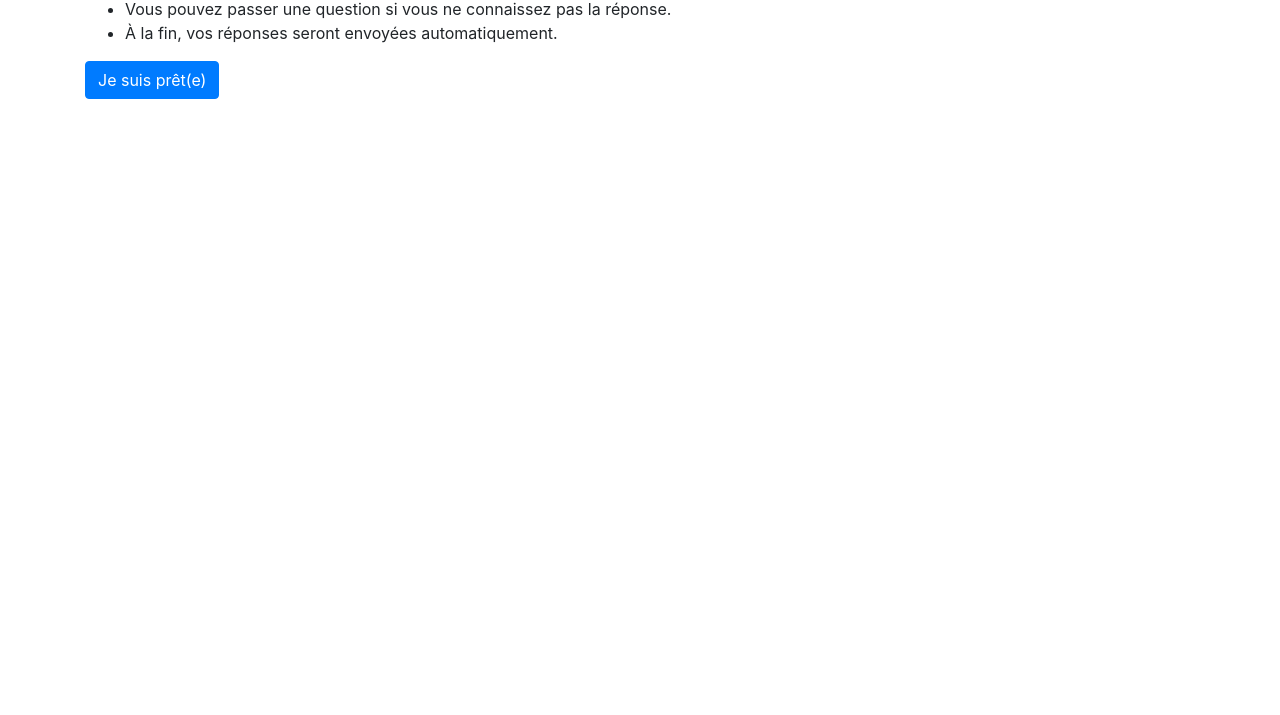
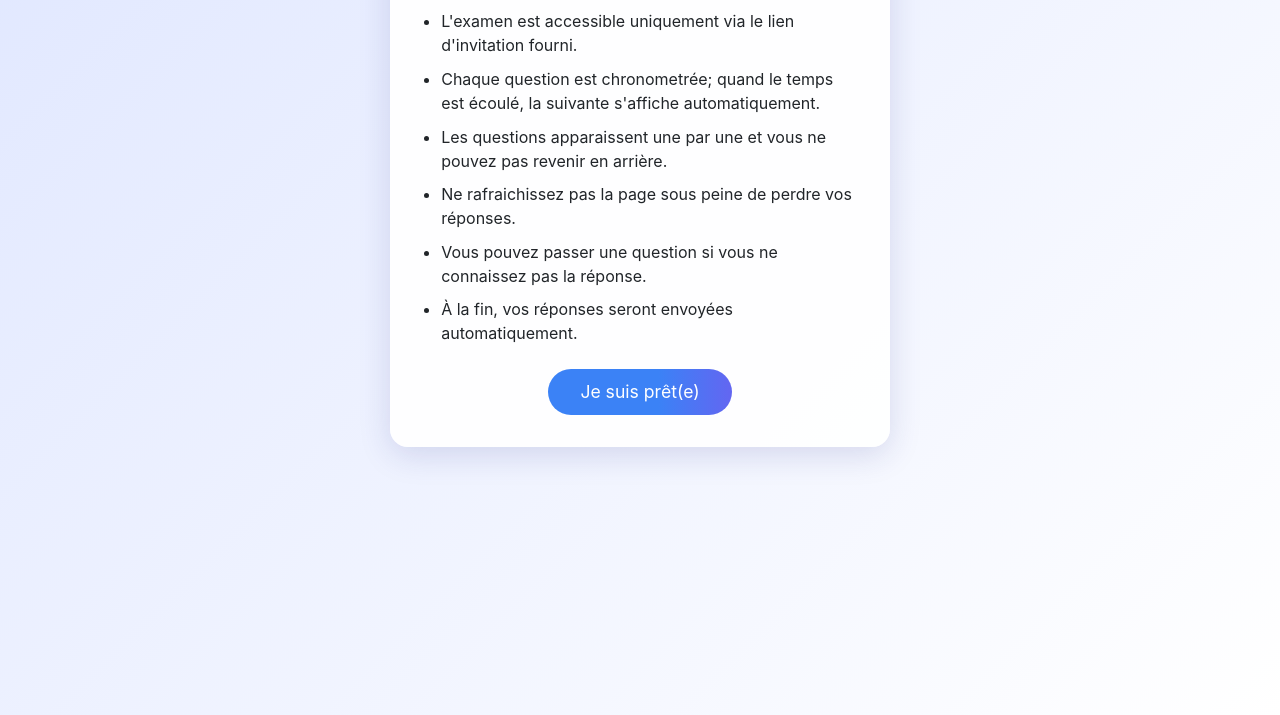
Before and after one commit to Goshen001/Examen_en_ligne, a plain HTML site: page rules.html in a window 1280 px wide. Shown: the part 145-860 px from the top of the page. Before the commit the page ends 800 px from the top, so only its background shows below. Drawn offline with nearby package versions, Linux system fonts and the light colour scheme.

Commit message:
Mise à jour du site

```diff
--- a/rules.html
+++ b/rules.html
@@ -5,17 +5,68 @@
     <title>Règles - Examen en ligne</title>
     <meta name="viewport" content="width=device-width, initial-scale=1">
     <link rel="stylesheet" href="https://cdn.jsdelivr.net/npm/bootstrap@4.0.0/dist/css/bootstrap.min.css">
+    <style>
+        body {
+            background: linear-gradient(135deg, #e0e7ff 0%, #fff 100%);
+            min-height: 100vh;
+        }
+        .rules-card {
+            max-width: 500px;
+            margin: 60px auto;
+            box-shadow: 0 8px 32px 0 rgba(31, 38, 135, 0.15);
+            border-radius: 18px;
+            background: rgba(255,255,255,0.95);
+            padding: 2.5rem 2rem 2rem 2rem;
+            transition: box-shadow 0.3s;
+        }
+        .rules-card:hover {
+            box-shadow: 0 12px 40px 0 rgba(31, 38, 135, 0.22);
+        }
+        h2 {
+            color: #3b82f6;
+            font-weight: 700;
+        }
+        .btn-primary {
+            background: linear-gradient(90deg, #3b82f6 60%, #6366f1 100%);
+            border: none;
+            font-size: 1.1rem;
+            padding: 0.6rem 2rem;
+            border-radius: 30px;
+            transition: background 0.2s;
+        }
+        .btn-primary:hover {
+            background: linear-gradient(90deg, #6366f1 60%, #3b82f6 100%);
+        }
+        ul {
+            text-align: left;
+            padding-left: 1.2rem;
+        }
+        ul li {
+            margin-bottom: 0.6rem;
+        }
+        @media (max-width: 576px) {
+            .rules-card {
+                margin: 30px 10px;
+                padding: 1.5rem 0.5rem 1.5rem 0.5rem;
+            }
+            h2 {
+                font-size: 1.3rem;
+            }
+        }
+    </style>
 </head>
 <body>
-    <div class="container mt-5">
+    <div class="rules-card text-center">
         <h2>Règles de l'examen</h2>
-        <ul>
-            <li>Chaque question a un minuteur.</li>
-            <li>Vous ne pouvez pas revenir en arrière.</li>
+        <ul class="mt-3 mb-4">
+            <li>L'examen est accessible uniquement via le lien d'invitation fourni.</li>
+            <li>Chaque question est chronometrée; quand le temps est écoulé, la suivante s'affiche automatiquement.</li>
+            <li>Les questions apparaissent une par une et vous ne pouvez pas revenir en arrière.</li>
+            <li>Ne rafraichissez pas la page sous peine de perdre vos réponses. </li>
             <li>Vous pouvez passer une question si vous ne connaissez pas la réponse.</li>
             <li>À la fin, vos réponses seront envoyées automatiquement.</li>
         </ul>
-        <button class="btn btn-primary" onclick="window.location.href='exam.html'">Je suis prêt(e)</button>
+        <button class="btn btn-primary shadow" onclick="window.location.href='exam.html'">Je suis prêt(e)</button>
     </div>
 </body>
 </html>
```
